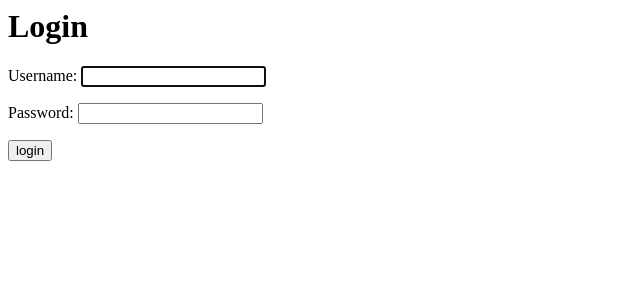
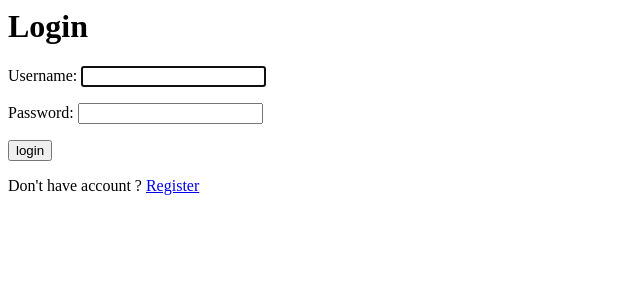
Before and after one commit to Musa17/todo_list, a Django app: page /login/ in a window 1280 px wide. Shown: the top 300 px of the page, without its empty margins (0-640 px from the left). Run offline with Django 4.2, Linux system fonts and the light colour scheme.

Commit message:
Creating Register view

```diff
--- a/base/templates/base/login.html
+++ b/base/templates/base/login.html
@@ -5,3 +5,5 @@
     {{form.as_p}}
     <input type="submit" value="login">
 </form>
+
+<p>Don't have account ? <a href="{% url 'register' %}">Register</a></p>
--- a/base/urls.py
+++ b/base/urls.py
@@ -1,10 +1,12 @@
 from django.urls import path
-from .views import TaskList, TaskDetail, TaskCreate, TaskUpdate, TaskDelete, CustomLoginView
+from .views import TaskList, TaskDetail, TaskCreate, TaskUpdate, TaskDelete, CustomLoginView, RegisterPage
 from django.contrib.auth.views import LogoutView
 
 urlpatterns = [
     path('login/', CustomLoginView.as_view(), name='login'),
     path('logout/', LogoutView.as_view(next_page='login'), name='logout'),
+    path('register/', RegisterPage.as_view(), name='register'),
+
     path('', TaskList.as_view(), name='tasks'),
     path('task/<int:pk>/', TaskDetail.as_view(), name='task'),
     path('task-create/', TaskCreate.as_view(), name='task-create'),
--- a/base/views.py
+++ b/base/views.py
@@ -1,12 +1,13 @@
 from django.shortcuts import redirect, render
 from django.views.generic.list import ListView
 from django.views.generic.detail import DetailView
-from django.views.generic.edit import CreateView, UpdateView, DeleteView
+from django.views.generic.edit import CreateView, UpdateView, DeleteView, FormView
 from django.urls import reverse_lazy
 
 from django.contrib.auth.views import LoginView
-
 from django.contrib.auth.mixins import LoginRequiredMixin
+from django.contrib.auth.forms import UserCreationForm
+from django.contrib.auth import login
 
 from .models import Task
 
@@ -18,6 +19,13 @@ class CustomLoginView(LoginView):
 
     def get_success_url(self):
         return reverse_lazy('tasks')
+
+
+class RegisterPage(FormView):
+    template_name = 'base/register.html'
+    form_class = UserCreationForm
+    redirect_authenticated_user = True
+    success_url = reverse_lazy('tasks')
 
 
 class TaskList(LoginRequiredMixin, ListView):
```
Also changed, not shown: base/templates/base/register.html (added, +9 -0 lines), db.sqlite3.
